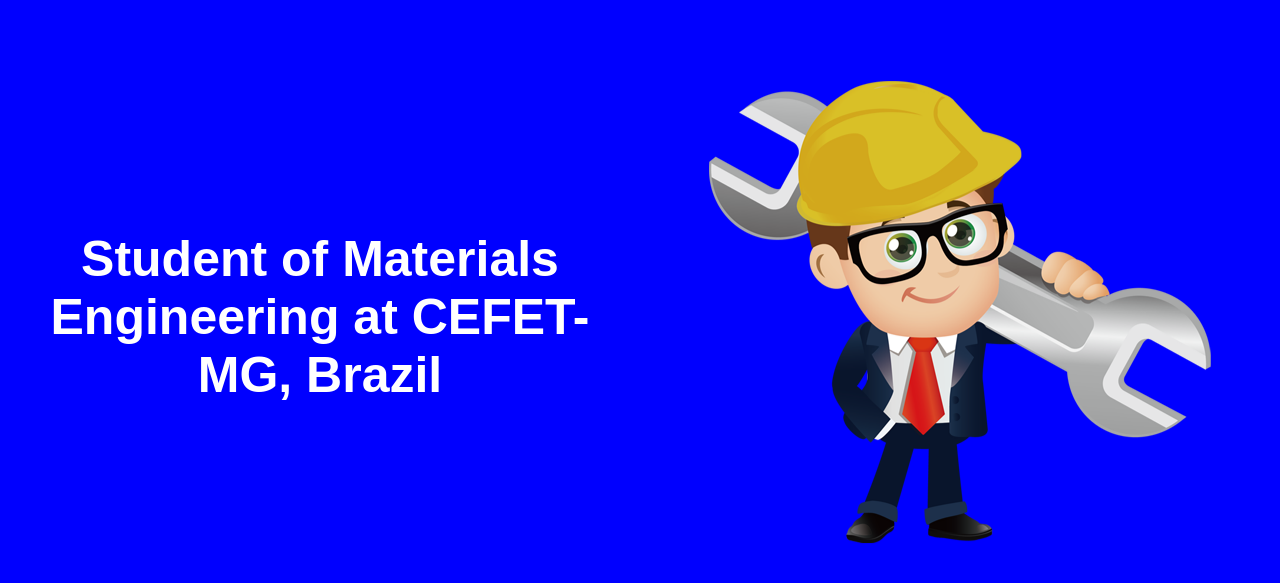
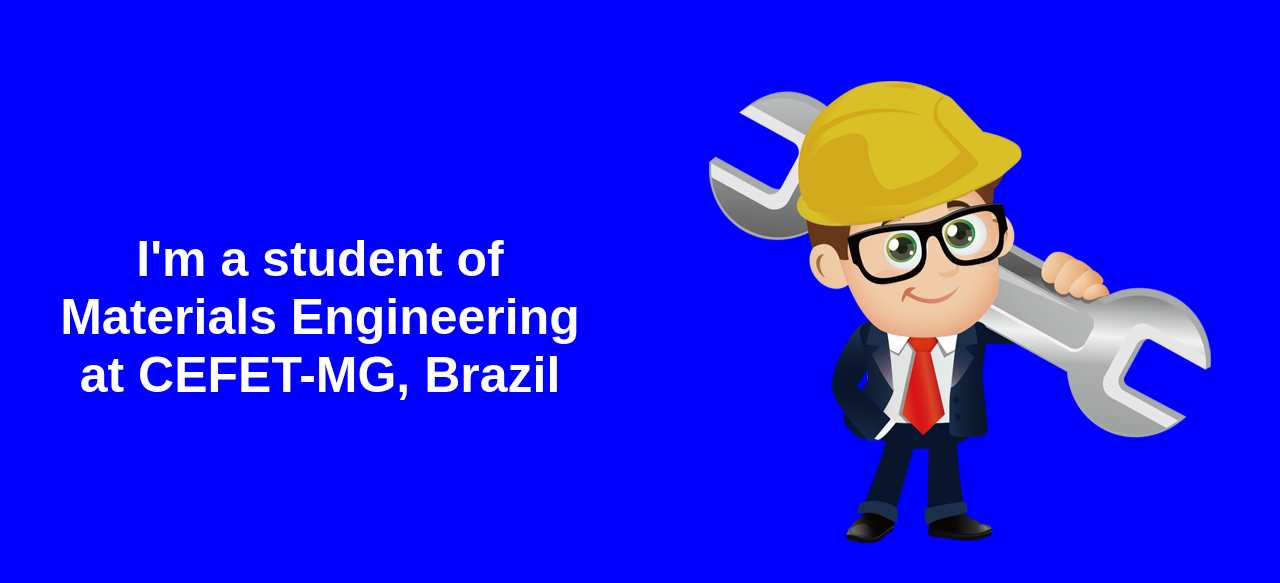
Before and after one commit to andrefonseca99/portfolio, a Django app: page /about-me/ in a window 1280 px wide. Shown: the part 917-1500 px from the top of the page. Run offline with Django 4.2, Linux system fonts and the light colour scheme.

Commit message:
Adding more about me

```diff
--- a/personal_projects/templates/personal_projects/pages/about.html
+++ b/personal_projects/templates/personal_projects/pages/about.html
@@ -8,7 +8,7 @@
     <section class="page">
         <div class="grid-container">
             <div class="descricao">
-                <h1>Student of Materials Engineering at CEFET-MG, Brazil</h1>
+                <h1>I'm a student of Materials Engineering at CEFET-MG, Brazil</h1>
             </div>
             <div class="imagem-descricao">
                 <img src="{% static 'global/img/engineer.png' %}" alt="engineer">
@@ -19,7 +19,18 @@
     <section class="page">
         <div class="grid-container">
             <div class="descricao">
-                <h1>Started learning Python in the beginning of 2022</h1>
+                <h1>I have worked in industry as a Production Leader until the end of 2021</h1>
+            </div>
+            <div class="imagem-descricao">
+                <img src="{% static 'global/img/industry.png' %}" alt="engineer">
+            </div>
+        </div>
+    </section>
+
+    <section class="page">
+        <div class="grid-container">
+            <div class="descricao">
+                <h1>I started learning Python/Django in the beginning of 2022</h1>
             </div>
             <div class="imagem-descricao">
                 <img src="{% static 'global/img/pythonb.png' %}" alt="engineer">
@@ -30,7 +41,18 @@
     <section class="page">
         <div class="grid-container">
             <div class="descricao">
-                <h1>After some projects, I`m now willing to learn mobile development</h1>
+                <h1>These are skills that I have learned until now</h1>
+            </div>
+            <div class="imagem-descricao">
+                <img src="{% static 'global/img/pythonb.png' %}" alt="engineer">
+            </div>
+        </div>
+    </section>
+
+    <section class="page">
+        <div class="grid-container">
+            <div class="descricao">
+                <h1>I`m now willing to learn mobile development too</h1>
             </div>
             <div class="imagem-descricao">
                 <img src="{% static 'global/img/iphone.png' %}" alt="engineer">
--- a/personal_projects/templates/personal_projects/pages/work.html
+++ b/personal_projects/templates/personal_projects/pages/work.html
@@ -84,7 +84,7 @@
         <div class="project-container">
             <div class="project-img">
                 <a href='https://sneakers.andrepf.com/' target="_blank">
-                    <img src="{% static 'global/img/sneakers_devices.png' %}" alt="sneakers_devices">
+                    <img src="{% static 'global/img/vehicle_devices.png' %}" alt="sneakers_devices">
                 </a>
             </div>
             <div class="project-desc">
```
Also changed, not shown: base_static/global/img/industry.png (added), base_static/global/img/vehicle_devices.png (added).
